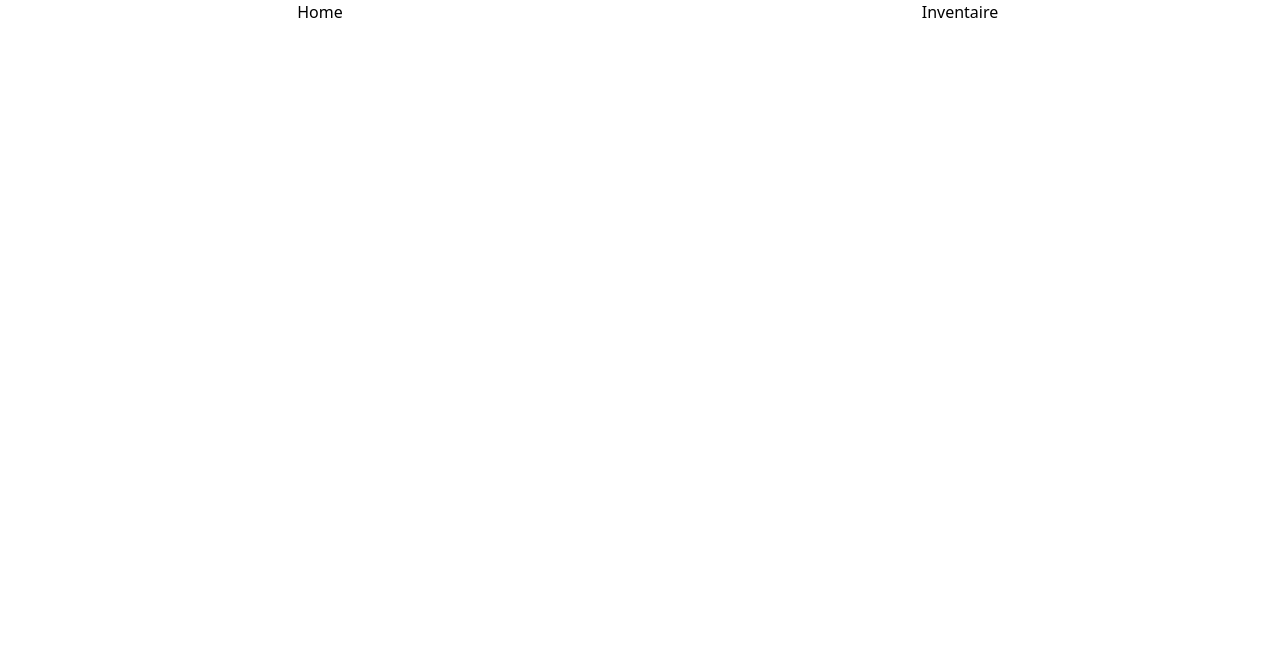
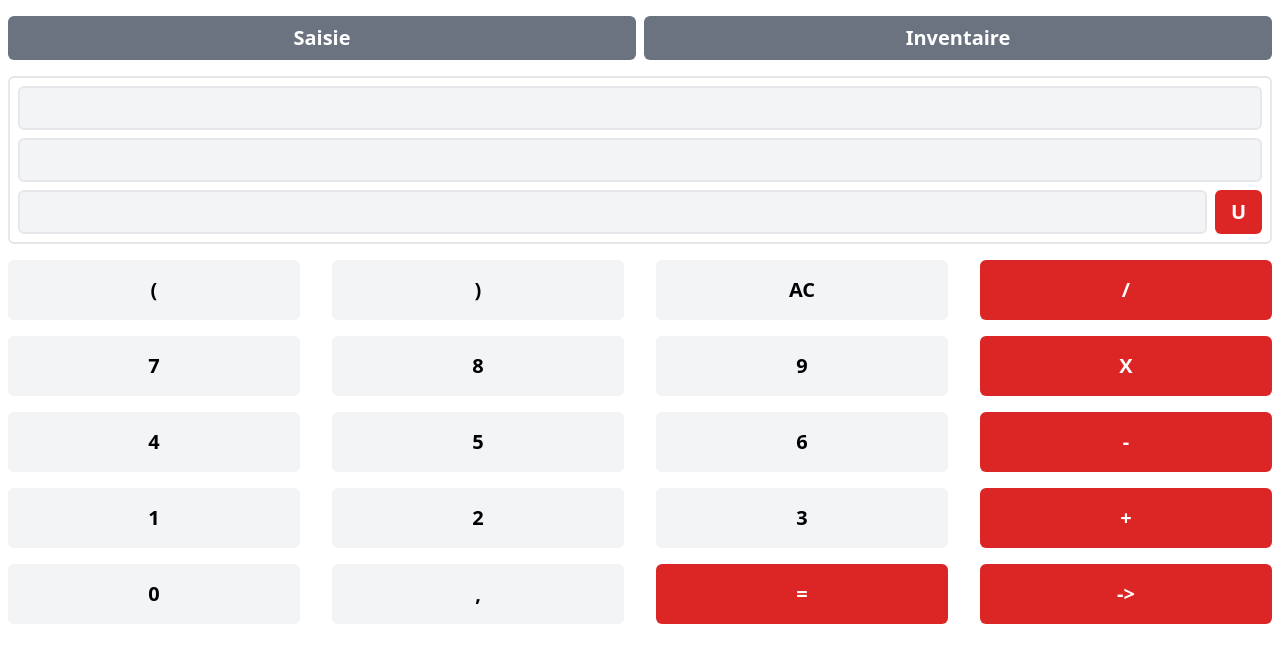
Before and after one commit to ValentinRndn/APP-WEB-CONTROLE, an Angular app in the folder app-web-controle/: page / in a window 1280 px wide. Shown: the top 662 px of the page. Built offline with nearby package versions, Linux system fonts and the light colour scheme.

Commit message:
[ADD] Calculette HTML / CSS

```diff
--- a/app-web-controle/src/app/app.component.html
+++ b/app-web-controle/src/app/app.component.html
@@ -1,6 +1,45 @@
-<div class="buttons-top w-full flex">
-  <button class="w-full border-solid border-black">Home</button>
-  <button class="w-full">Inventaire</button>
 
+  <div class="buttons-top flex m-4 gap-2 mx-2 mr-2 ">
+    <button id="saisie_button" class="button-animation-scale p-2 w-full text-white bg-gray-500 rounded-md text-xl font-bold">Saisie</button>
+    <button id="inventaire_button" class="button-animation-scale p-2 w-full text-white bg-gray-500 rounded-md text-xl font-bold">Inventaire</button>
+  </div>
 
-</div>
+  <div class="input-container border-solid border-gray-200 border-2 m-2 mb-4 rounded-md">
+  <div class="input-infos m-2 gap-2 mx-2 mr-2 rounded-md">
+    <input id="materials_input" class="w-full border-2 border-solid bg-gray-100  p-2 rounded-md mb-2">
+    <input id="calc_input" class="w-full border-2 border-solid bg-gray-100 p-2 rounded-md">
+  </div>
+
+    <div class="last_input flex m-2 gap-2 mx-2 mr-2 rounded-md">
+      <input id="results_input" class="w-full border-2 border-solid bg-gray-100  p-2 rounded-md">
+      <button id="u" class="button-animation-scale grid-cols-1 p-2 text-white bg-red-600 px-4 rounded-md text-xl font-bold">U</button>
+    </div>
+  </div>
+
+  <div class="buttons-calc grid grid-cols-4 gap-4">
+    <button id="par-left-button" class="button-animation-scale button-design-grey">(</button>
+    <button id="par-right-button" class="button-animation-scale button-design-grey ">)</button>
+    <button id="AC-button" class="button-animation-scale button-design-grey ">AC</button>
+    <button id="/-button" class="button-animation-scale button-design-red">/</button>
+
+    <button id="7-button" class="button-animation-scale button-design-grey ">7</button>
+    <button id="8-button" class="button-animation-scale button-design-grey ">8</button>
+    <button id="9-button" class="button-animation-scale button-design-grey ">9</button>
+    <button id="X-button" class="button-animation-scale button-design-red">X</button>
+
+    <button id="4-button" class="button-animation-scale button-design-grey ">4</button>
+    <button id="5-button" class="button-animation-scale button-design-grey ">5</button>
+    <button id="6-button" class="button-animation-scale button-design-grey ">6</button>
+    <button id="--button" class="button-animation-scale button-design-red">-</button>
+
+    <button id="1-button" class="button-animation-scale button-design-grey ">1</button>
+    <button id="2-button" class="button-animation-scale button-design-grey ">2</button>
+    <button id="3-button" class="button-animation-scale button-design-grey ">3</button>
+    <button id="+-button" class="button-animation-scale button-design-red">+</button>
+
+    <button id="0-button" class="button-animation-scale button-design-grey ">0</button>
+    <button id=",-button" class="button-animation-scale button-design-grey ">,</button>
+    <button id="=-button" class="button-animation-scale button-design-red">=</button>
+    <button id="arrow -button" class="button-animation-scale button-design-red">-></button>
+
+  </div>
--- a/app-web-controle/src/styles.css
+++ b/app-web-controle/src/styles.css
@@ -1,3 +1,19 @@
 @tailwind base;
 @tailwind components;
 @tailwind utilities;
+
+.button-animation-scale {
+    @apply transition-transform duration-300 ease-in-out;
+}
+
+.button-animation-scale:hover {
+    @apply transform scale-105;
+}
+
+.button-design-grey {
+    @apply font-bold p-4 mx-2 bg-gray-100 rounded-md text-xl;
+}
+
+.button-design-red {
+   @apply font-bold p-4 mx-2 text-white bg-red-600 rounded-md text-xl;
+}
```
